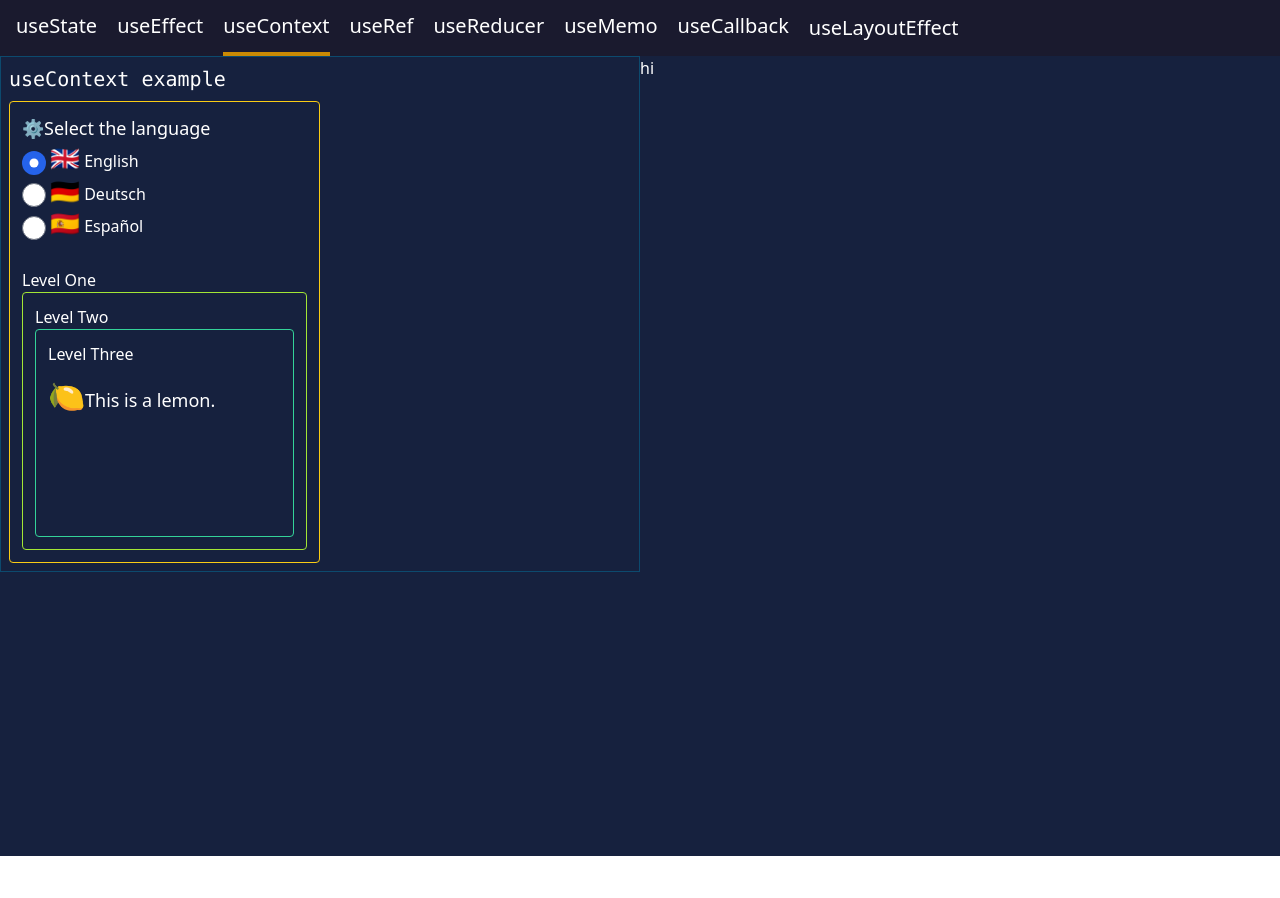
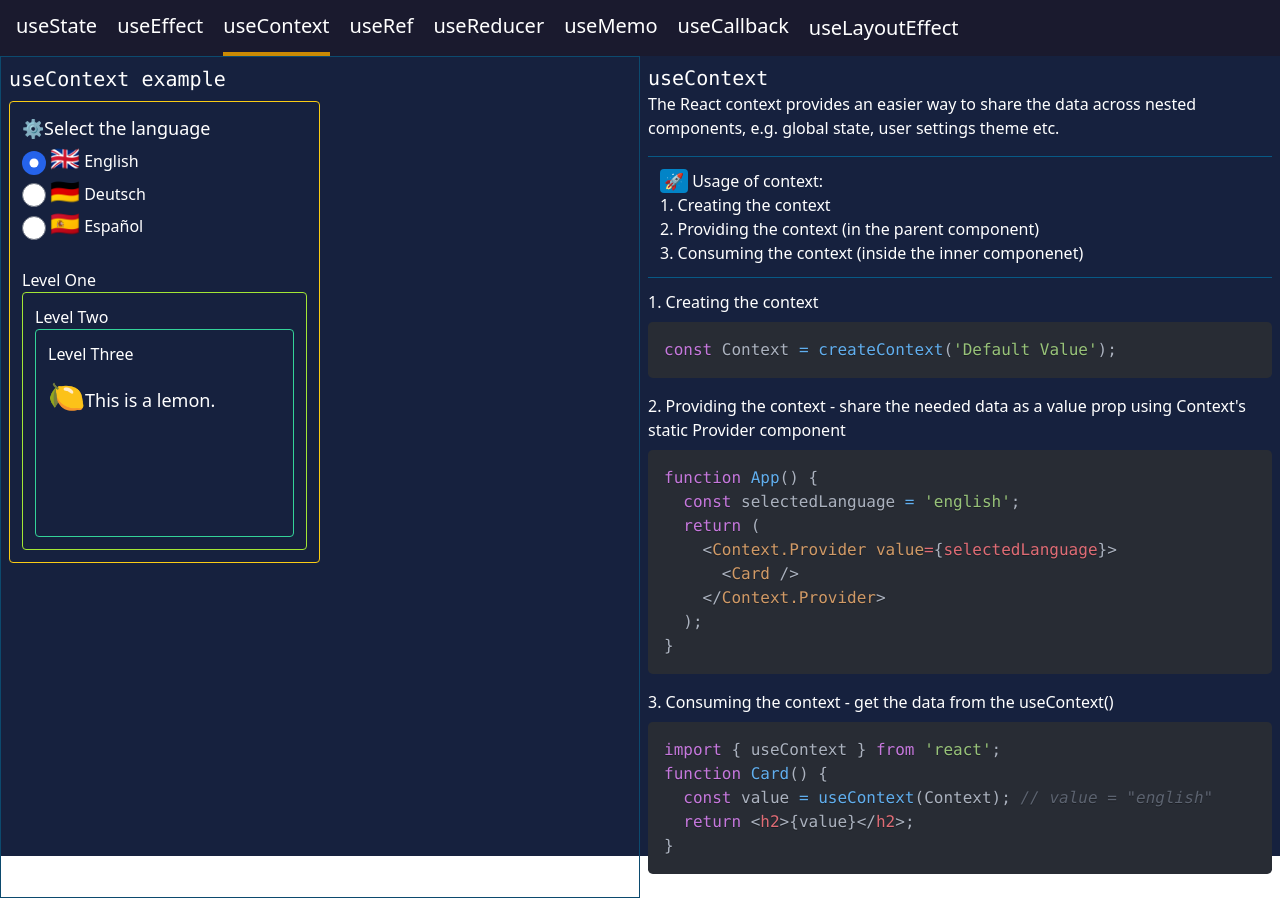
Before and after one commit to bekzodnj/hooks-visualized, a React (Vite) app: page /context in a window 1280 px wide. Before the commit the page ends 856 px from the top, so only its background shows below. Built offline with nearby package versions, Linux system fonts and the light colour scheme.

Commit message:
feat: Context info added

```diff
--- a/src/components/Context.tsx
+++ b/src/components/Context.tsx
@@ -1,4 +1,6 @@
 import { useState, useEffect, createContext, useContext } from 'react';
+import { PrismAsyncLight as SyntaxHighlighter } from 'react-syntax-highlighter';
+import { oneDark } from 'react-syntax-highlighter/dist/esm/styles/prism';
 import { CodeEditor, CodeComment } from './common/CodeEditor';
 import { fruits } from './common/StaticData';
 
@@ -13,8 +15,6 @@ const LanguageContext = createContext<ILanguageContext>({
     return fruit;
   },
 });
-
-const _fruits = [fruits[4], fruits[1], fruits[3]];
 
 const languagesArr = [
   {
@@ -40,6 +40,22 @@ const languagesArr = [
   },
 ];
 
+const creatingContextCodeString = `const Context = createContext('Default Value');`;
+const usingContextCodeString = `function App() {
+  const selectedLanguage = 'english';
+  return (
+    <Context.Provider value={selectedLanguage}>
+      <Card />
+    </Context.Provider>
+  );
+}
+`;
+const consumingContextCodeString = `import { useContext } from 'react';
+function Card() {
+  const value = useContext(Context); // value = "english"
+  return <h2>{value}</h2>;
+}`;
+
 export const Context = () => {
   return (
     <div className='h-full bg-darknightblue text-white'>
@@ -51,7 +67,78 @@ export const Context = () => {
         </section>
 
         {/* Tutorial */}
-        <section>hi</section>
+        <section className='p-2'>
+          {/* header-intro */}
+          <h2 className='font-mono text-xl'>useContext</h2>
+          <div className='mb-4'>
+            <p>
+              The React context provides an easier way to share the data across
+              nested components, e.g. global state, user settings theme etc.
+            </p>
+          </div>
+
+          {/* info-block */}
+          <div className='border-x-0 border-y border-sky-800 p-3 my-3'>
+            <p className=''>
+              <span
+                className='bg-sky-600 inline-block rounded px-1'
+                role='img'
+                aria-label='rocket'
+              >
+                🚀
+              </span>{' '}
+              Usage of context:
+            </p>
+
+            <ul className='list-inside list-decimal'>
+              <li>Creating the context</li>
+              <li>Providing the context (in the parent component)</li>
+              <li>Consuming the context (inside the inner componenet)</li>
+            </ul>
+          </div>
+
+          {/* code-block */}
+          <div className='mb-4'>
+            <p>1. Creating the context</p>
+            <SyntaxHighlighter
+              language='jsx'
+              style={oneDark}
+              wrapLines={true}
+              wrapLongLines={true}
+            >
+              {creatingContextCodeString}
+            </SyntaxHighlighter>
+          </div>
+
+          {/* code-block */}
+          <div className='mb-4'>
+            <p>
+              2. Providing the context - share the needed data as a value prop
+              using Context's static Provider component
+            </p>
+            <SyntaxHighlighter
+              language='jsx'
+              style={oneDark}
+              wrapLines={true}
+              wrapLongLines={true}
+            >
+              {usingContextCodeString}
+            </SyntaxHighlighter>
+          </div>
+
+          {/* code-block */}
+          <div className='mb-4'>
+            <p>3. Consuming the context - get the data from the useContext()</p>
+            <SyntaxHighlighter
+              language='jsx'
+              style={oneDark}
+              wrapLines={true}
+              wrapLongLines={true}
+            >
+              {consumingContextCodeString}
+            </SyntaxHighlighter>
+          </div>
+        </section>
       </div>
     </div>
   );
--- a/src/components/Ref.tsx
+++ b/src/components/Ref.tsx
@@ -1,14 +1,25 @@
-import { useState, useRef, MutableRefObject } from 'react';
-import { CodeEditor, CodeComment } from './common/CodeEditor';
-import { fruits } from './common/StaticData';
+import { useState, useRef } from 'react';
+import { PrismAsyncLight as SyntaxHighlighter } from 'react-syntax-highlighter';
+import { oneDark } from 'react-syntax-highlighter/dist/esm/styles/prism';
+
+const useStateCodeString = `const myRef = useRef(initialValue);
+
+// refs are updated either inside a useEffect() or inside handlers
+const handler = () => {
+  const currentValue = myRef.current; // get reference value:
+  //...
+  myRef.current = newValue; // set a new reference value
+};`;
 
 export const Ref = () => {
   const textAreaRef = useRef<HTMLTextAreaElement>(null);
+
   return (
     <div className='bg-darknightblue text-white h-screen'>
       <div className='grid grid-cols-1 sm:grid-cols-2'>
-        <section className='p-2'>
-          <h2 className='text-2xl'>useRef</h2>
+        {/* Interactive */}
+        <section className='border border-sky-900 p-2'>
+          <h2 className='font-mono text-xl'>useRef</h2>
           <div>
             <button
               type='button'
@@ -42,7 +53,25 @@ export const Ref = () => {
         </section>
 
         {/* Tutorial */}
-        <section>Ref</section>
+        <section>
+          <h2 className='font-mono text-xl'>useRef</h2>
+          <div className='mb-4'>
+            <p>
+              useRef returns a mutable ref object whose .current property is
+              initialized to the passed argument (initialValue). It is used for
+              persistent mutable values and DOM elements.
+            </p>
+
+            <SyntaxHighlighter
+              language='jsx'
+              style={oneDark}
+              wrapLines={true}
+              wrapLongLines={true}
+            >
+              {useStateCodeString}
+            </SyntaxHighlighter>
+          </div>
+        </section>
       </div>
     </div>
   );
--- a/src/components/Test.js
+++ b/src/components/Test.js
@@ -1,7 +1,5 @@
-useEffect(() => {
-  const timerID = setTimeout(() => setHighlightColor(''), 150);
-
-  return () => {
-    clearInterval(timerID);
-  };
-});
+const handler = () => {
+  const currentValue = myRef.current; // get reference value:
+  //...
+  myRef.current = newValue; // set a new reference value
+};
```
